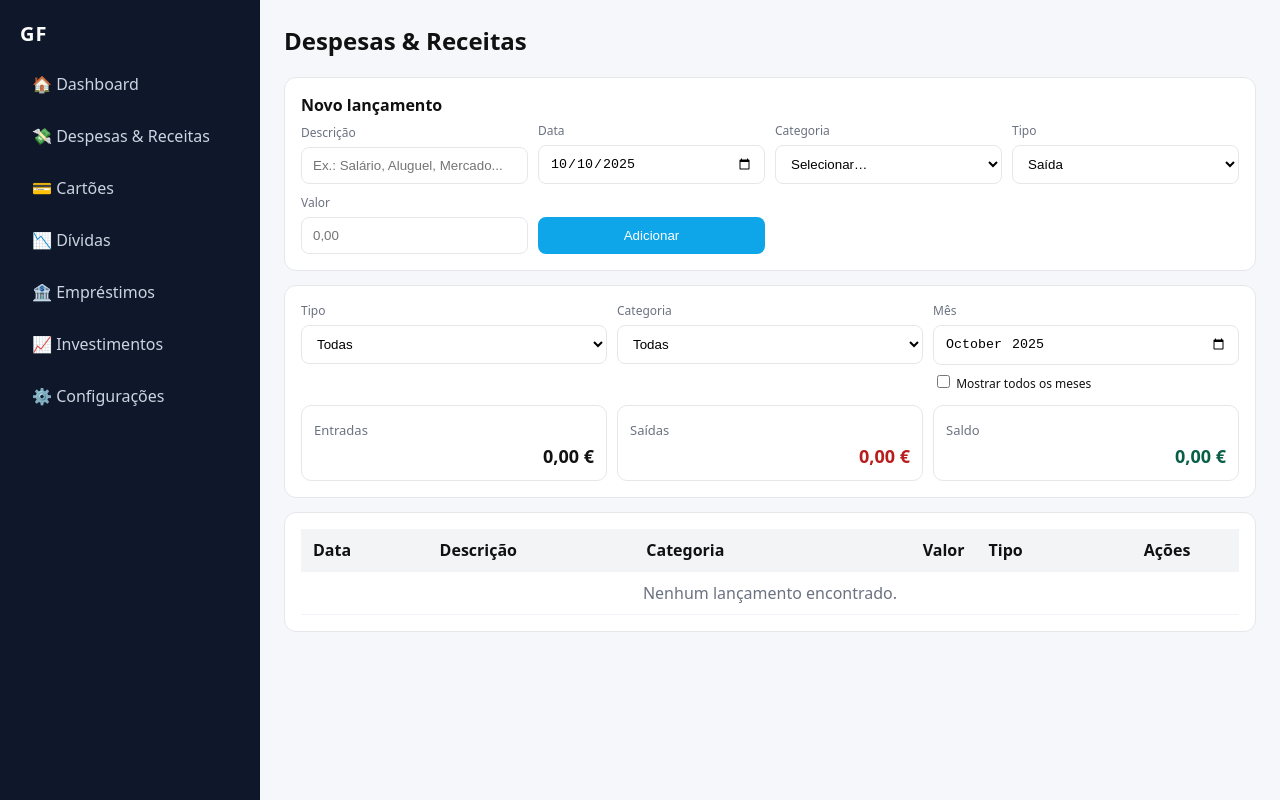
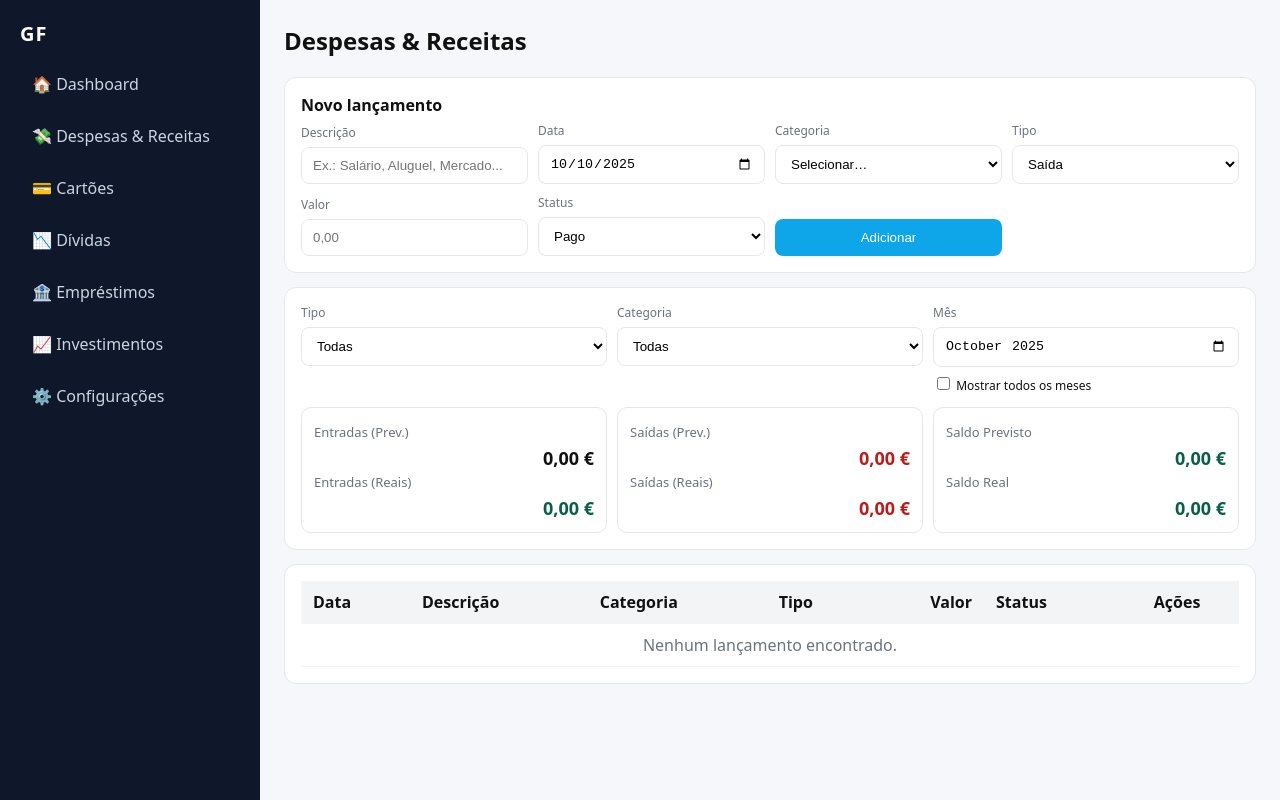
Before and after one commit to Ivanmonteiro-create/gerenciamentofamiliar.site, a Next.js app: page /despesas in a window 1280 px wide. Built offline with nearby package versions, Linux system fonts and the light colour scheme.

Commit message:
Update page.js

```diff
--- a/app/despesas/page.js
+++ b/app/despesas/page.js
@@ -4,7 +4,7 @@ import { useEffect, useMemo, useState } from "react";
 import categorias from "../../data/categorias.json";
 
 // —— helpers ——
-const STORAGE_KEY = "gf_transactions_v1";
+const STORAGE_KEY = "gf_transactions_v2"; // v2 por causa do novo campo "status"
 
 function loadTransactions() {
   if (typeof window === "undefined") return [];
@@ -46,7 +46,12 @@ export default function DespesasReceitas() {
     categoria: "",
     tipo: "saída", // "entrada" | "saída"
     valor: "",
+    status: "pago", // "pago" | "pendente"
   });
+
+  // estado de edição (linha inline)
+  const [editId, setEditId] = useState(null);
+  const [editForm, setEditForm] = useState(null);
 
   // filtros
   const [fTipo, setFTipo] = useState("todas"); // todas | entrada | saída
@@ -58,7 +63,10 @@ export default function DespesasReceitas() {
 
   // carregar do localStorage
   useEffect(() => {
-    setTxs(loadTransactions());
+    // migrações simples: se vier do v1, adiciona status "pago" por padrão
+    const loaded = loadTransactions();
+    const withStatus = loaded.map((t) => (t.status ? t : { ...t, status: "pago" }));
+    setTxs(withStatus);
   }, []);
 
   // salvar sempre que mudar
@@ -89,16 +97,59 @@ export default function DespesasReceitas() {
       categoria: form.categoria,
       tipo: form.tipo, // entrada/saída
       valor: v,
+      status: form.status, // pago/pendente
       criadoEm: new Date().toISOString(),
     };
     setTxs((prev) => [novo, ...prev].sort((a, b) => (a.data < b.data ? 1 : -1)));
-    // reset leve mantendo tipo e categoria
-    setForm((f) => ({ ...f, descricao: "", valor: "", data: todayISO() }));
+    // reset leve mantendo tipo, categoria e status
+    setForm((f) => ({
+      ...f,
+      descricao: "",
+      valor: "",
+      data: todayISO(),
+    }));
   }
 
   function delTx(id) {
     if (!confirm("Apagar este lançamento?")) return;
     setTxs((prev) => prev.filter((t) => t.id !== id));
+    if (editId === id) {
+      setEditId(null);
+      setEditForm(null);
+    }
+  }
+
+  function startEdit(t) {
+    setEditId(t.id);
+    setEditForm({ ...t, valor: String(t.valor) });
+  }
+
+  function cancelEdit() {
+    setEditId(null);
+    setEditForm(null);
+  }
+
+  function saveEdit() {
+    const v = parseFloat(String(editForm.valor).replace(",", "."));
+    if (!editForm.descricao || !editForm.categoria || !editForm.data || !editForm.tipo || isNaN(v) || v <= 0) {
+      alert("Preencha: descrição, data, categoria, tipo e um valor maior que 0.");
+      return;
+    }
+    setTxs((prev) =>
+      prev
+        .map((t) => (t.id === editId ? { ...editForm, valor: v } : t))
+        .sort((a, b) => (a.data < b.data ? 1 : -1))
+    );
+    setEditId(null);
+    setEditForm(null);
+  }
+
+  function toggleStatus(id) {
+    setTxs((prev) =>
+      prev.map((t) =>
+        t.id === id ? { ...t, status: t.status === "pago" ? "pendente" : "pago" } : t
+      )
+    );
   }
 
   // filtros aplicados
@@ -111,16 +162,26 @@ export default function DespesasReceitas() {
     });
   }, [txs, fTipo, fCategoria, fMes]);
 
-  // totais
-  const totalEntrada = useMemo(
+  // totais — previsto (todos) x real (somente pagos)
+  const totalEntradaPrev = useMemo(
     () => txsFiltradas.filter(t => t.tipo === "entrada").reduce((s, t) => s + t.valor, 0),
     [txsFiltradas]
   );
-  const totalSaida = useMemo(
+  const totalSaidaPrev = useMemo(
     () => txsFiltradas.filter(t => t.tipo === "saída").reduce((s, t) => s + t.valor, 0),
     [txsFiltradas]
   );
-  const saldo = totalEntrada - totalSaida;
+  const saldoPrev = totalEntradaPrev - totalSaidaPrev;
+
+  const totalEntradaReal = useMemo(
+    () => txsFiltradas.filter(t => t.tipo === "entrada" && t.status === "pago").reduce((s, t) => s + t.valor, 0),
+    [txsFiltradas]
+  );
+  const totalSaidaReal = useMemo(
+    () => txsFiltradas.filter(t => t.tipo === "saída" && t.status === "pago").reduce((s, t) => s + t.valor, 0),
+    [txsFiltradas]
+  );
+  const saldoReal = totalEntradaReal - totalSaidaReal;
 
   return (
     <>
@@ -198,6 +259,18 @@ export default function DespesasReceitas() {
           </div>
 
           <div>
+            <label className="lbl">Status</label>
+            <select
+              className="inp"
+              value={form.status}
+              onChange={(e) => setForm({ ...form, status: e.target.value })}
+            >
+              <option value="pago">Pago</option>
+              <option value="pendente">Pendente</option>
+            </select>
+          </div>
+
+          <div>
             <button className="btn" onClick={addTx}>Adicionar</button>
           </div>
         </div>
@@ -253,20 +326,28 @@ export default function DespesasReceitas() {
           </div>
         </div>
 
-        {/* linha 2: totais */}
+        {/* linha 2: totais (previsto x real) */}
         <div className="stats" style={{ marginTop: 12 }}>
           <div className="stat">
-            <small className="muted">Entradas</small>
-            <div className="stat-value">{currency(totalEntrada)}</div>
+            <small className="muted">Entradas (Prev.)</small>
+            <div className="stat-value">{currency(totalEntradaPrev)}</div>
+            <small className="muted">Entradas (Reais)</small>
+            <div className="stat-value positivo">{currency(totalEntradaReal)}</div>
           </div>
           <div className="stat">
-            <small className="muted">Saídas</small>
-            <div className="stat-value saida">{currency(totalSaida)}</div>
+            <small className="muted">Saídas (Prev.)</small>
+            <div className="stat-value saida">{currency(totalSaidaPrev)}</div>
+            <small className="muted">Saídas (Reais)</small>
+            <div className="stat-value saida">{currency(totalSaidaReal)}</div>
           </div>
           <div className="stat">
-            <small className="muted">Saldo</small>
-            <div className={`stat-value ${saldo >= 0 ? "positivo" : "negativo"}`}>
-              {currency(saldo)}
+            <small className="muted">Saldo Previsto</small>
+            <div className={`stat-value ${saldoPrev >= 0 ? "positivo" : "negativo"}`}>
+              {currency(saldoPrev)}
+            </div>
+            <small className="muted">Saldo Real</small>
+            <div className={`stat-value ${saldoReal >= 0 ? "positivo" : "negativo"}`}>
+              {currency(saldoReal)}
             </div>
           </div>
         </div>
@@ -281,29 +362,110 @@ export default function DespesasReceitas() {
                 <th className="th">Data</th>
                 <th className="th">Descrição</th>
                 <th className="th">Categoria</th>
+                <th className="th">Tipo</th>
                 <th className="th" style={{ textAlign: "right" }}>Valor</th>
-                <th className="th">Tipo</th>
+                <th className="th">Status</th>
                 <th className="th" style={{ textAlign: "center" }}>Ações</th>
               </tr>
             </thead>
             <tbody>
-              {txsFiltradas.map((t) => (
+              {txsFiltradas.map((t) => {
+                const isEditing = editId === t.id;
+                if (isEditing) {
+                  return (
+                    <tr key={t.id} className="tr">
+                      <td className="td">
+                        <input
+                          className="inp"
+                          type="date"
+                          value={editForm.data}
+                          onChange={(e) => setEditForm({ ...editForm, data: e.target.value })}
+                          style={{ minWidth: 130 }}
+                        />
+                      </td>
+                      <td className="td">
+                        <input
+                          className="inp"
+                          value={editForm.descricao}
+                          onChange={(e) => setEditForm({ ...editForm, descricao: e.target.value })}
+                        />
+                      </td>
+                      <td className="td">
+                        <select
+                          className="inp"
+                          value={editForm.categoria}
+                          onChange={(e) => setEditForm({ ...editForm, categoria: e.target.value })}
+                        >
+                          {categoriasSelect.map((c) => (
+                            <option key={c} value={c}>{c}</option>
+                          ))}
+                        </select>
+                      </td>
+                      <td className="td">
+                        <select
+                          className="inp"
+                          value={editForm.tipo}
+                          onChange={(e) => setEditForm({ ...editForm, tipo: e.target.value })}
+                        >
+                          <option value="entrada">Entrada</option>
+                          <option value="saída">Saída</option>
+                        </select>
+                      </td>
+                      <td className="td" style={{ textAlign: "right" }}>
+                        <input
+                          className="inp"
+                          type="number"
+                          step="0.01"
+                          value={editForm.valor}
+                          onChange={(e) => setEditForm({ ...editForm, valor: e.target.value })}
+                          style={{ textAlign: "right", minWidth: 120 }}
+                        />
+                      </td>
+                      <td className="td">
+                        <select
+                          className="inp"
+                          value={editForm.status}
+                          onChange={(e) => setEditForm({ ...editForm, status: e.target.value })}
+                        >
+                          <option value="pago">Pago</option>
+                          <option value="pendente">Pendente</option>
+                        </select>
+                      </td>
+                      <td className="td" style={{ textAlign: "center" }}>
+                        <button className="btn-sm" onClick={saveEdit}>Salvar</button>{" "}
+                        <button className="btn-sm" onClick={cancelEdit}>Cancelar</button>
+                      </td>
+                    </tr>
+                  );
+                }
+
+                return (
                   <tr key={t.id} className="tr">
                     <td className="td">{new Date(t.data + "T00:00:00").toLocaleDateString("pt-PT")}</td>
                     <td className="td">{t.descricao}</td>
                     <td className="td">{t.categoria}</td>
+                    <td className="td">{t.tipo}</td>
                     <td className="td" style={{ textAlign: "right", color: t.tipo === "entrada" ? "#065f46" : "#b91c1c" }}>
                       {t.tipo === "saída" ? "-" : "+"}{currency(t.valor)}
                     </td>
-                  <td className="td">{t.tipo}</td>
-                  <td className="td" style={{ textAlign: "center" }}>
+                    <td className="td">
+                      <span className={`badge ${t.status === "pago" ? "ok" : "pend"}`}>
+                        {t.status === "pago" ? "Pago" : "Pendente"}
+                      </span>
+                    </td>
+                    <td className="td" style={{ textAlign: "center", whiteSpace: "nowrap" }}>
+                      <button className="btn-sm" onClick={() => startEdit(t)}>Editar</button>{" "}
+                      <button className="btn-sm" onClick={() => toggleStatus(t.id)}>
+                        {t.status === "pago" ? "Marcar pendente" : "Marcar pago"}
+                      </button>{" "}
                       <button className="btn-sm danger" onClick={() => delTx(t.id)}>Excluir</button>
                     </td>
                   </tr>
-              ))}
+                );
+              })}
               {txsFiltradas.length === 0 && (
                 <tr>
-                  <td className="td" colSpan={6} style={{ textAlign: "center", color:"#6b7280" }}>
+                  <td className="td" colSpan={7} style={{ textAlign: "center", color:"#6b7280" }}>
                     Nenhum lançamento encontrado.
                   </td>
                 </tr>
@@ -324,6 +486,18 @@ export default function DespesasReceitas() {
         .btn-sm.danger { border-color:#fecaca; color:#b91c1c; }
         .th, .td { padding:10px 12px; border-bottom:1px solid #f1f5f9; text-align:left; }
         .tr:nth-child(even) { background:#fafafa; }
+
+        /* badges de status */
+        .badge {
+          display:inline-block;
+          padding:4px 8px;
+          border-radius:999px;
+          font-size:12px;
+          border:1px solid #e5e7eb;
+          background:#fff;
+        }
+        .badge.ok { color:#065f46; border-color:#bbf7d0; background:#ecfdf5; }
+        .badge.pend { color:#92400e; border-color:#fde68a; background:#fffbeb; }
 
         /* Totais: grid responsivo, 3 cartões dentro do card */
         .stats {
```
Lines whose indentation alone changed are shown as unchanged.
